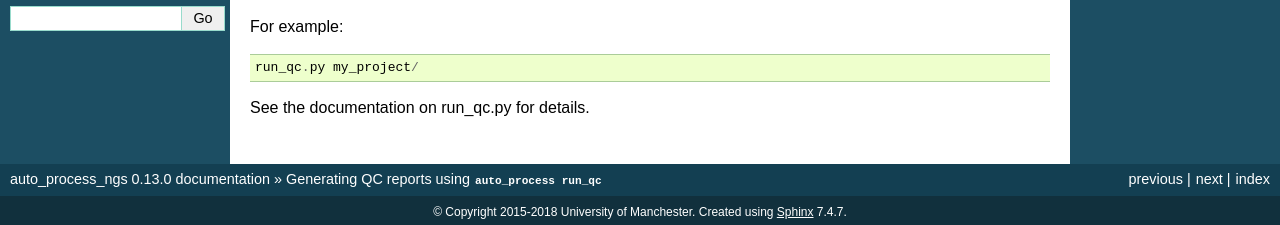
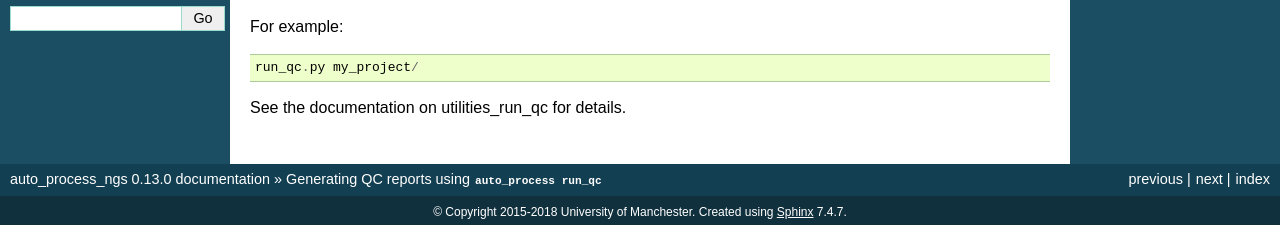
Before and after one commit to fls-bioinformatics-core/auto_process_ngs, a Sphinx documentation site: the page built from docs/source/using/run_qc.rst, in a window 1280 px wide. Shown: the part 971-1196 px from the top of the page. Built offline with Sphinx 7.4.7, drawn with Linux system fonts in a browser that asks for light colours; pages that are not in the unit, such as notebooks, are missing from menus.

Commit message:
Documentation: attempt to fix the broken reference for run_qc.py.

```diff
--- a/docs/source/using/run_qc.rst
+++ b/docs/source/using/run_qc.rst
@@ -73,5 +73,5 @@ For example:
 
    run_qc.py my_project/
 
-See the documentation on :ref:`run_qc.py <utilities_run_qc>` for
+See the documentation on :ref:`utilities_run_qc` for
 details.
```
